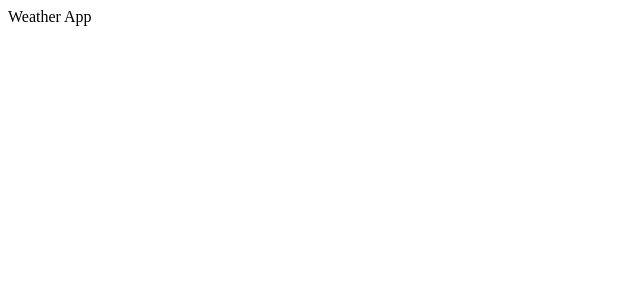
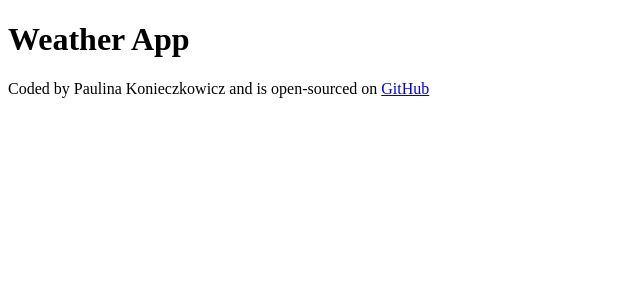
Before and after one commit to covicz/react-weather-app, a React (Create React App) app: page / in a window 1280 px wide. Shown: the top 300 px of the page, without its empty margins (0-640 px from the left). Built offline with nearby package versions, Linux system fonts and the light colour scheme.

Commit message:
Added the github url

```diff
--- a/src/App.js
+++ b/src/App.js
@@ -4,7 +4,15 @@
 export default function App() {
   return (
     <div className="App">
-      Weather App
+      <h1>Weather App </h1>
+      <footer>
+        Coded by Paulina Konieczkowicz and is open-sourced on{" "}
+        <a
+          href="https://github.com/covicz/react-weather-app.git"
+          terget="_blank">
+            GitHub
+        </a>
+      </footer>
     </div>
   );
 }
```
